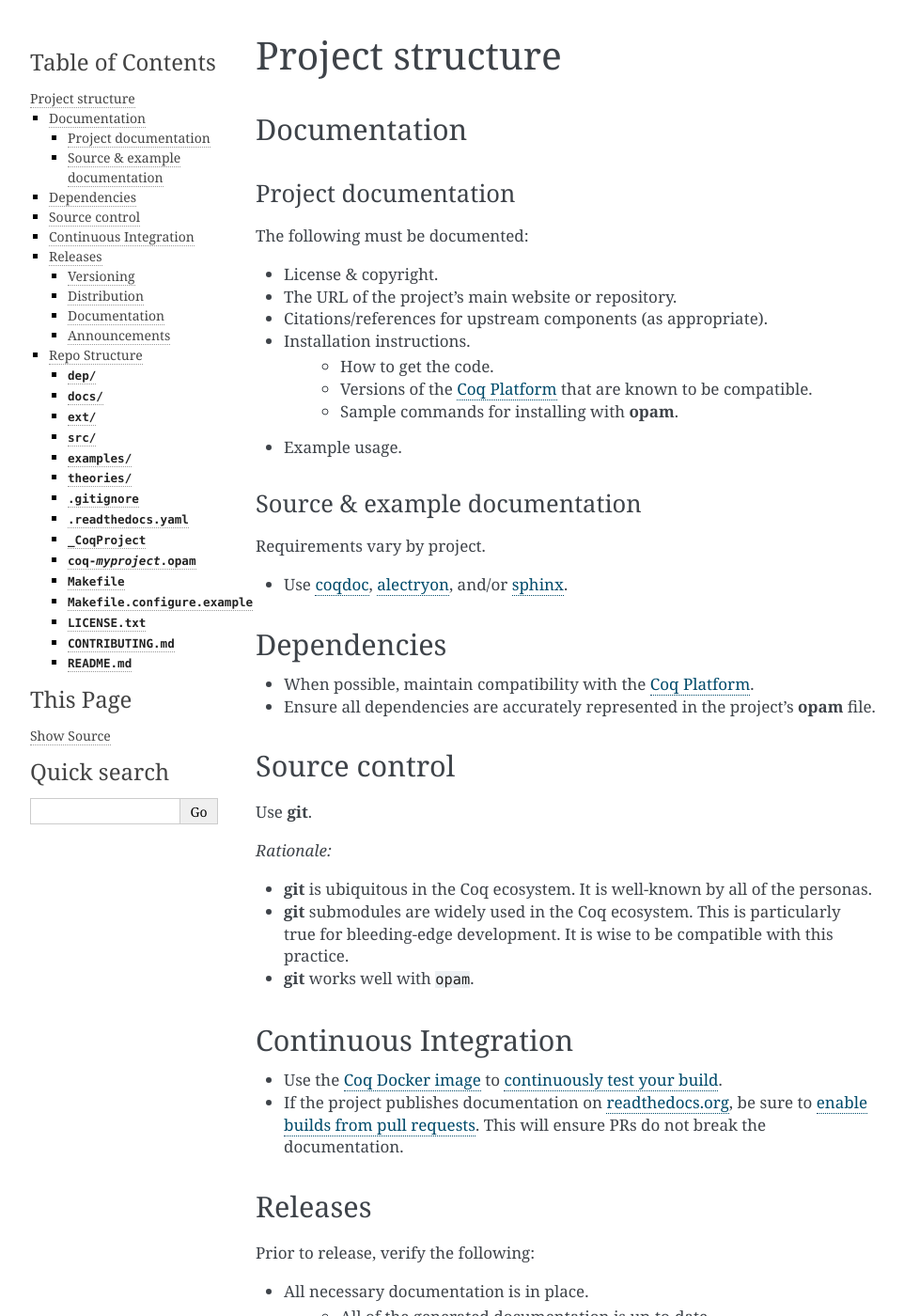
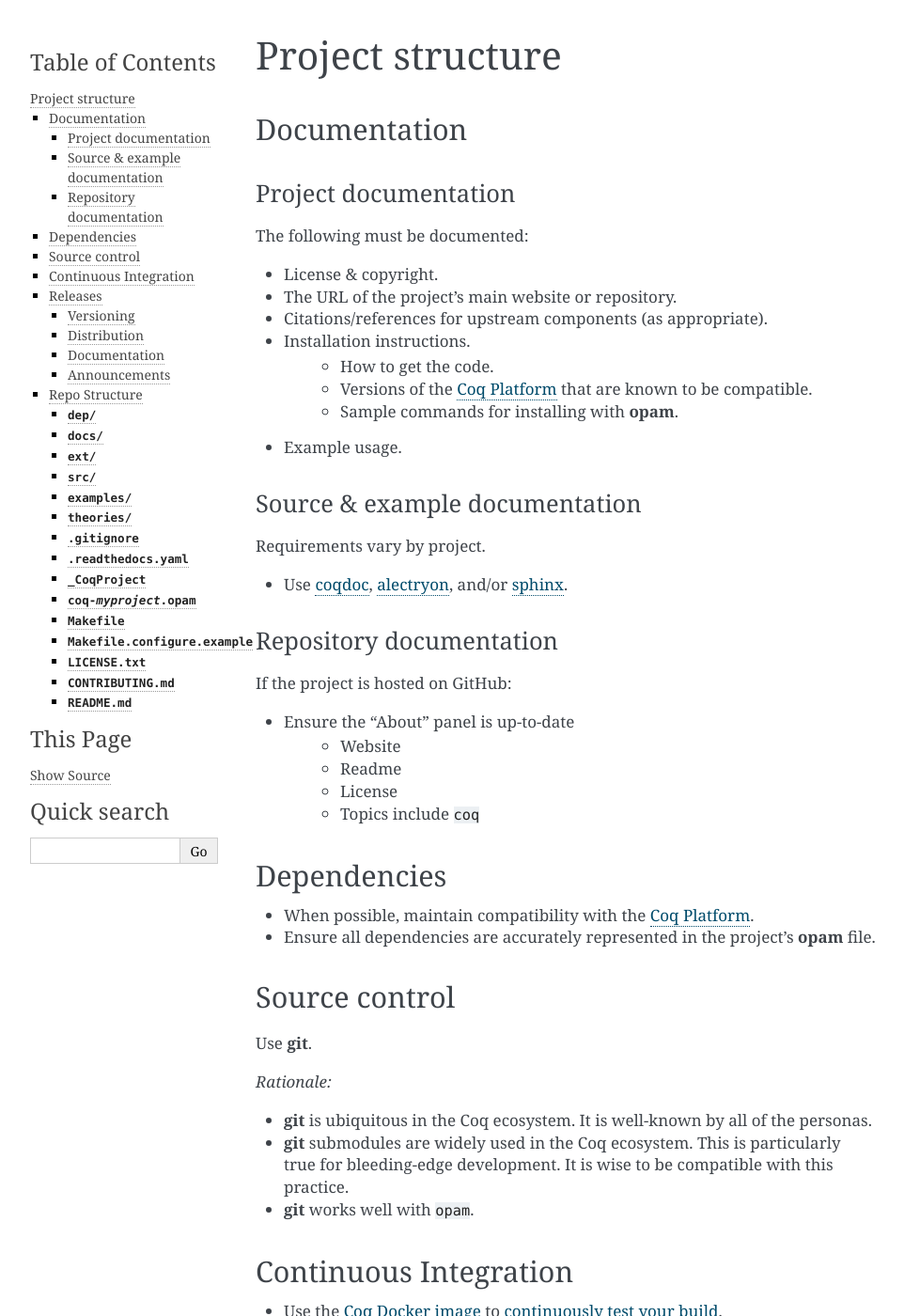
Before and after one commit to appliedfm/vstyle, a Sphinx documentation site: the page built from docs/source/project_structure.rst, in a window 1280 px wide and 1400 px high. Shown: the whole window at 94% size, without its empty margins (148-1110 px from the left). Built offline with Sphinx 7.4.7, drawn with Linux system fonts in a browser that asks for light colours.

Commit message:
Guidance about GitHub About panel

```diff
--- a/docs/source/project_structure.rst
+++ b/docs/source/project_structure.rst
@@ -26,6 +26,18 @@ Source & example documentation
 Requirements vary by project.
 
 * Use `coqdoc <https://coq.inria.fr/refman/using/tools/coqdoc.html>`_, `alectryon <https://github.com/cpitclaudel/alectryon/>`_, and/or `sphinx <https://www.sphinx-doc.org>`_.
+
+
+Repository documentation
+~~~~~~~~~~~~~~~~~~~~~~~~
+
+If the project is hosted on GitHub:
+
+* Ensure the "About" panel is up-to-date
+   * Website
+   * Readme
+   * License
+   * Topics include ``coq``
 
 
 Dependencies
```
